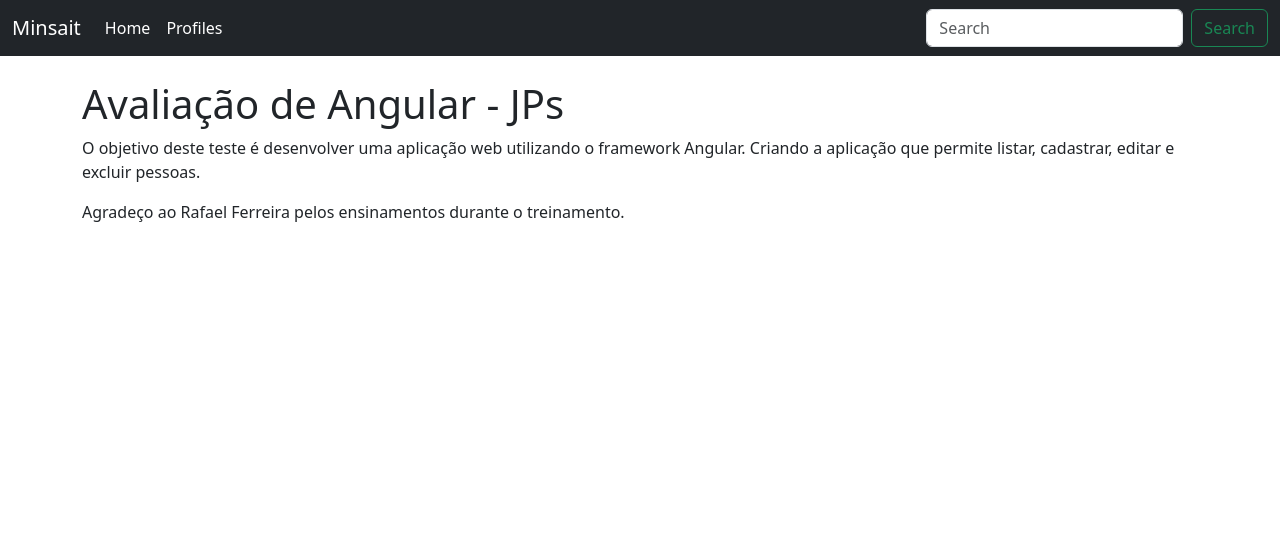
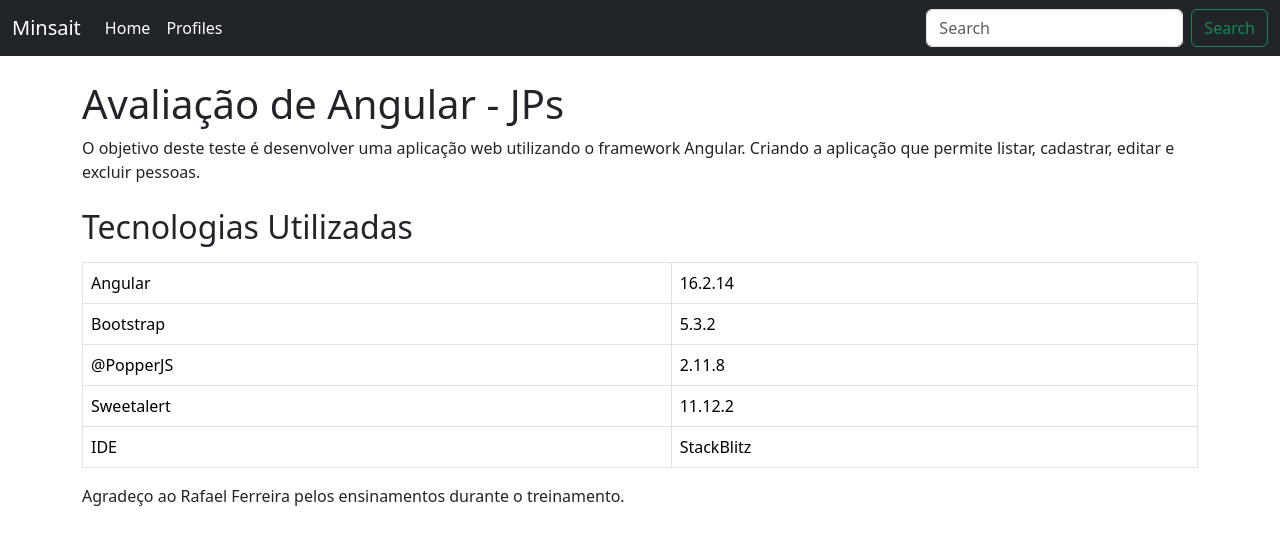
Before and after one commit to PedroLGS/avaliacao-angular-minsait, an Angular app: page /home in a window 1280 px wide. Shown: the top 544 px of the page. Built offline with nearby package versions, Linux system fonts and the light colour scheme.

Commit message:
feat: mudança no home

```diff
--- a/src/app/pages/home/home.component.html
+++ b/src/app/pages/home/home.component.html
@@ -3,6 +3,31 @@
     <p>
         O objetivo deste teste é desenvolver uma aplicação web utilizando o framework Angular. Criando a aplicação que permite listar, cadastrar, editar e excluir pessoas.
     </p>
+    <h2 class="mt-4">Tecnologias Utilizadas</h2>
+    <table class="table table-bordered mt-3">
+        <tbody>
+            <tr>
+                <td>Angular</td>
+                <td>16.2.14</td>
+            </tr>
+            <tr>
+                <td>Bootstrap</td>
+                <td>5.3.2</td>
+            </tr>
+            <tr>
+                <td>@PopperJS</td>
+                <td>2.11.8</td>
+            </tr>
+            <tr>
+                <td>Sweetalert</td>
+                <td>11.12.2</td>
+            </tr>
+            <tr>
+                <td>IDE</td>
+                <td>StackBlitz</td>
+            </tr>
+        </tbody>
+    </table>
     <p>
         Agradeço ao Rafael Ferreira pelos ensinamentos durante o treinamento.
     </p>
```
